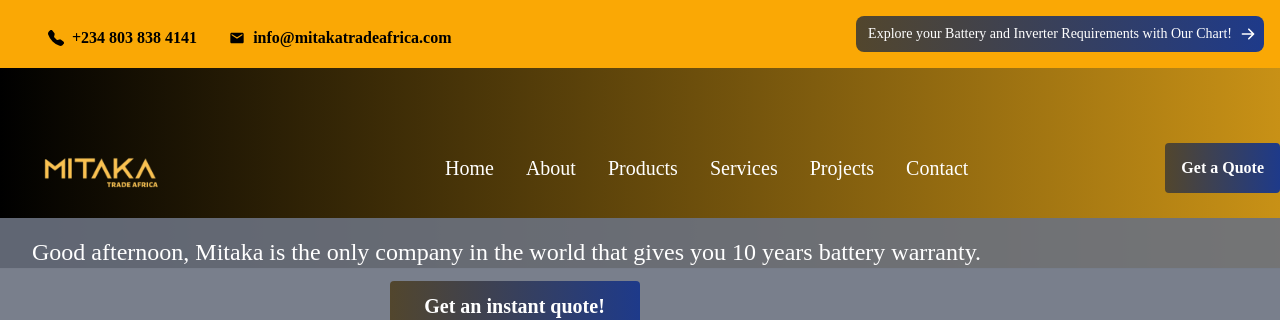
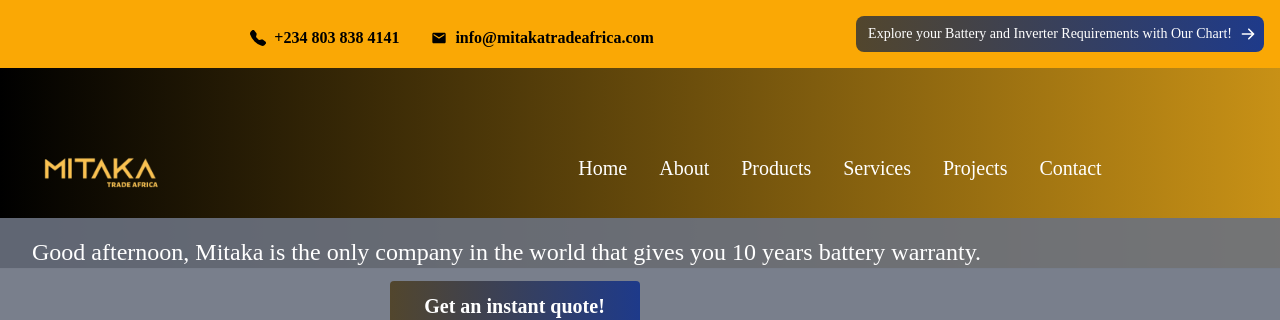
Before and after one commit to ifiokInyang/mit, a React (Vite) app: page / in a window 1280 px wide. Shown: the top 320 px of the page. Built offline with nearby package versions, Linux system fonts and the light colour scheme; a web font is replaced by a local one.

Commit message:
adjusted nav links

```diff
--- a/src/component/Announcement/Announcement.tsx
+++ b/src/component/Announcement/Announcement.tsx
@@ -9,12 +9,12 @@
 
 	return (
     <div className="flex items-center flex-wrap px-4 py-4 bg-[#faa805]">
-			<div className="flex flex-wrap flex-1 mt-2">
-				<span className="inline-flex items-center font-bold px-8">
-					{" "}
+      <div className="flex flex-wrap flex-1 justify-center mt-2">
+        <div className="inline-flex items-center font-bold px-8">
+          {' '}
           <BsFillTelephoneFill />
           <p className="ml-2">+234 803 838 4141</p>
-				</span>
+        </div>
         <div className="flex align-center font-bold items-center">
           <MdEmail />
           <p className="ml-2">info@mitakatradeafrica.com</p>
@@ -22,11 +22,11 @@
       </div>
       <div className="flex-3">
         <Button
-					type={"button"}
+          type={'button'}
           text={
-						"Explore your Battery and Inverter Requirements with Our Chart!"
+            'Explore your Battery and Inverter Requirements with Our Chart!'
           }
-					onClick={() => navigate("/chart")}
+          onClick={() => navigate('/chart')}
         />
       </div>
     </div>
--- a/src/component/Navbar/Navbar.tsx
+++ b/src/component/Navbar/Navbar.tsx
@@ -8,11 +8,11 @@
 	return (
 		<div className="sm:h-[150px] ss:h-[130px]">
 			<nav className="bg-gradient-to-r from-[#000000] to-[#c89116] dark:bg-gray-900 w-full z-20 top-0 left-0 border-b border-gray-200 dark:border-gray-600">
-				<div className="max-w-screen-xl flex flex-wrap items-center justify-between">
+				<div className="flex flex-wrap items-center justify-between">
 					<Link to={"/"} className="flex items-start">
 						<img
 							src={logo}
-							className="lg:mr-12 md:mr-0"
+							className="xlg2:mr-[400px] xlg:mr-[200px] lg:mr-0 md:mr-0"
 							alt="Mitaka Logo"
 							width="200px"
 						/>
@@ -23,7 +23,7 @@
 							<Link to={"#"}>
 								<button
 									type="button"
-									className="bg-gradient-to-r from-[#52462d] sm:block ss:hidden to-blue-900 h-[50px] hover:to-[#f2bf4b] hover:from-blue-700 transition duration-500 delay-150 hover:scale-110 hover:-translate-y-1 ease-in-out text-white lg:font-semibold sm:font-medium py-2 px-4 rounded"
+									className="bg-gradient-to-r from-[#52462d] md:hidden sm:block ss:hidden to-blue-900 h-[50px] hover:to-[#f2bf4b] hover:from-blue-700 transition duration-500 delay-150 hover:scale-110 hover:-translate-y-1 ease-in-out text-white lg:font-semibold sm:font-medium py-2 px-4 rounded"
 								>
 									Get a Quote
 								</button>
@@ -52,11 +52,11 @@
 							</svg>
 						</button>
 					</div>
-					<div
-						className="items-center hidden w-full md:flex md:w-auto md:order-1"
+					{/* <div
+						className="items-center w-full md:flex md:w-auto md:order-1"
 						id="navbar-sticky"
-					>
-						<ul className="flex flex-col p-4 md:p-0 mt-4 font-medium md:flex-row sm:space-x-4 lg:space-x-8 md:mt-0 md:border-0 dark:bg-gray-800 md:dark:bg-gray-900 dark:border-gray-700">
+					> */}
+						<ul className="md:flex flex-col ss:hidden p-4 md:p-0 mt-4 font-medium md:flex-row sm:space-x-4 lg:space-x-8 md:mt-0 md:border-0 dark:bg-gray-800 md:dark:bg-gray-900 dark:border-gray-700">
 							<li>
 								<Link
 									to={"/"}
@@ -107,7 +107,7 @@
 								</Link>
 							</li>
 						</ul>
-					</div>
+					{/* </div> */}
 				</div>
 			</nav>
 		</div>
--- a/tailwind.config.cjs
+++ b/tailwind.config.cjs
@@ -24,7 +24,8 @@
         sm: '375px',
         md: '768px',
         lg: '976px',
-
+        xlg: '1024px',
+        xlg2: '1440px'
       }
     }
   },
```
Lines whose indentation alone changed are shown as unchanged.
